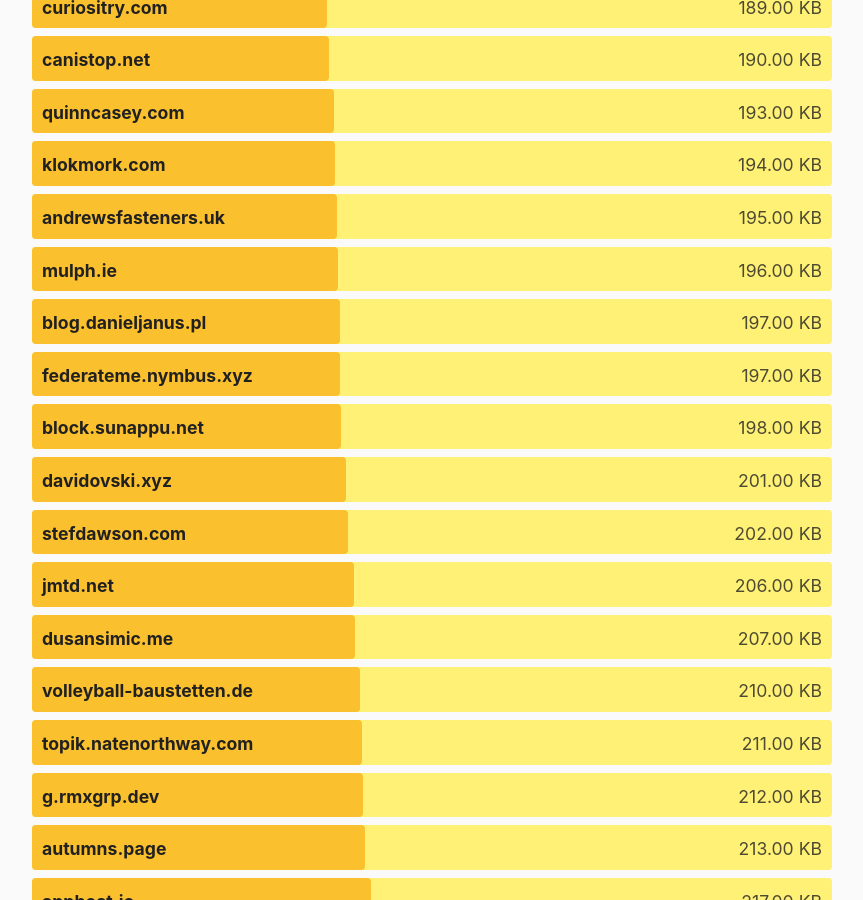
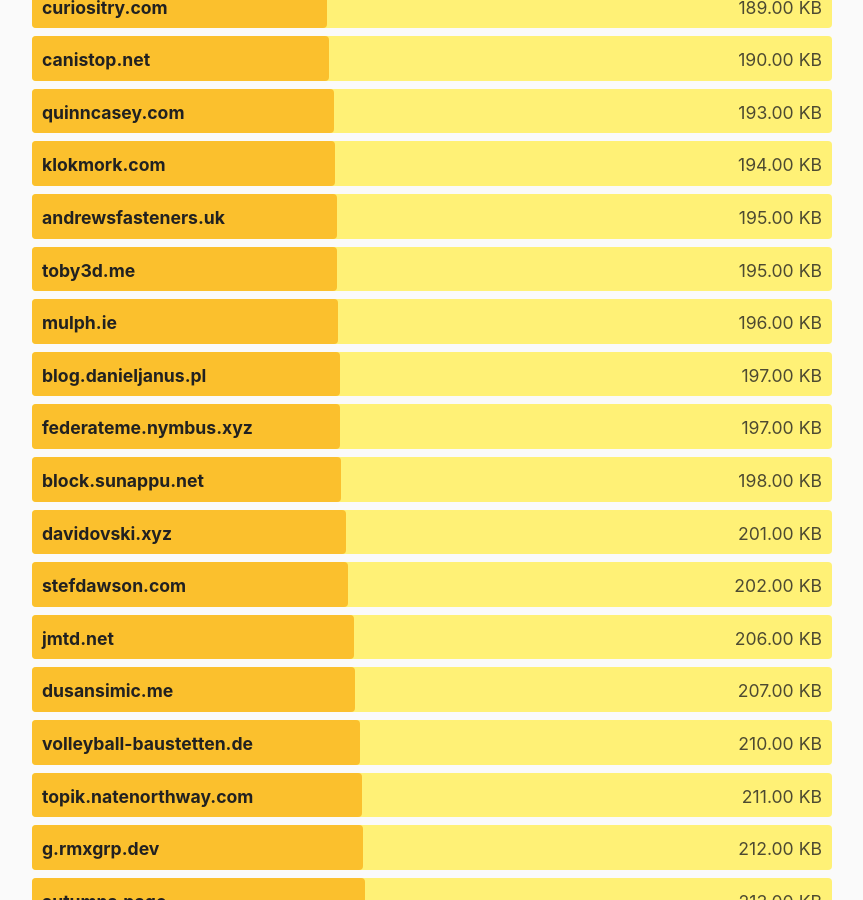
Before and after one commit to kevquirk/512kb.club, a Jekyll site: the page built from index.md, in a window 1280 px wide and 900 px high, scrolled down 16532 px. Shown: the whole window, without its empty margins (208-1071 px from the left). Built offline with Jekyll 4.4.1, drawn with Linux system fonts in a browser that asks for light colours.

Commit message:
Added toby3d.me
Last check report: https://gtmetrix.com/reports/toby3d.me/iVmxipwZ/#waterfall

```diff
--- a/_data/sites.yml
+++ b/_data/sites.yml
@@ -1783,6 +1783,11 @@
   size: 159
   last_checked: 2022-01-29
 
+- domain: toby3d.me
+  url: https://toby3d.me/
+  size: 195
+  last_checked: 2022-02-13
+
 - domain: topik.natenorthway.com
   url: http://topik.natenorthway.com/
   size: 211
```
